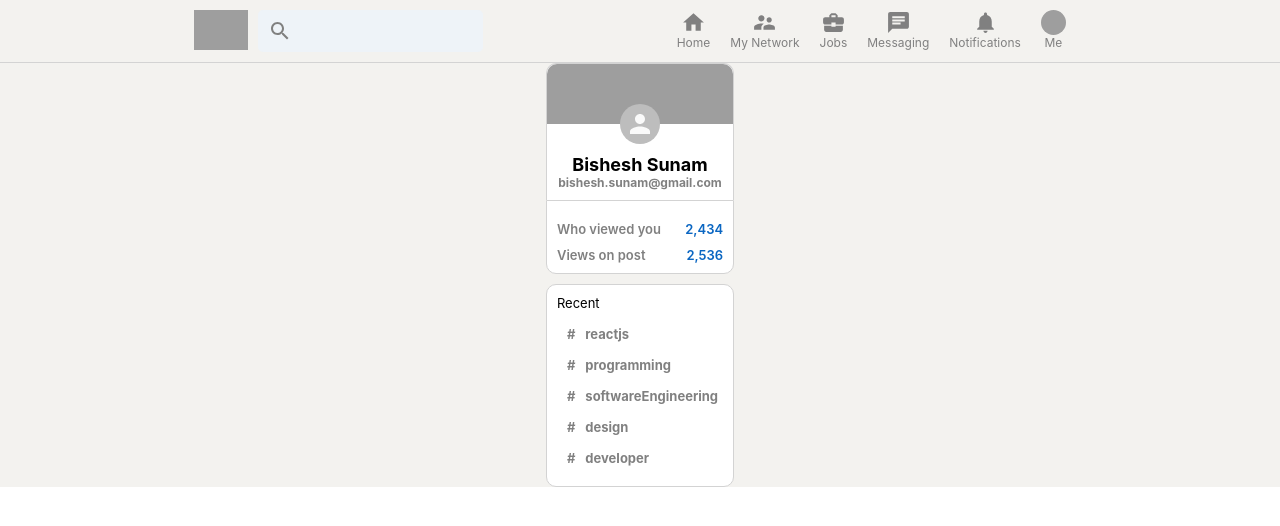
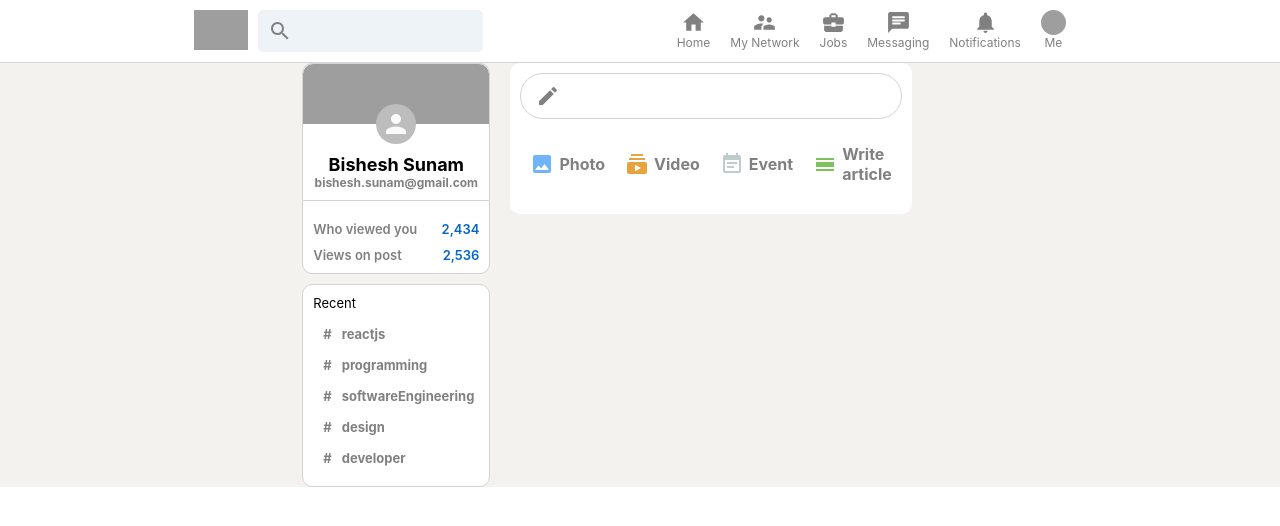
Before and after one commit to Bishesh58/linkedIn-clone-react, a React (Create React App) app: page / in a window 1280 px wide. Shown: the top 526 px of the page. Built offline with nearby package versions, Linux system fonts and the light colour scheme; grey boxes are pictures that could not be loaded.

Commit message:
feed inputOptions completed

```diff
--- a/src/App.js
+++ b/src/App.js
@@ -4,6 +4,7 @@
 import './App.css';
 import Header from './Components/Header';
 import Sidebar from './Components/Sidebar';
+import Feed from './Components/Feed';
 
 function App() {
   return (
@@ -12,10 +13,9 @@
 
       <div className="app__body">
         <Sidebar />
+        <Feed />
+
       </div>
-        {/* Sidebar */}
-        {/* Feed */}
-        {/* Widgets */}
     </div>
   );
 }
--- /dev/null
+++ b/src/Components/Feed.css
@@ -0,0 +1,43 @@
+.feed{
+    flex: 0.6;
+    margin: 0 20px;
+}
+
+.feed__inputContainer{
+  background-color: white;
+  padding: 10px;
+  padding-bottom: 20px;
+  border-radius: 10px;
+  margin-bottom: 20px;
+}
+
+.feed__input{
+    border: 1px solid lightgrey;
+    border-radius: 30px;
+    display: flex;
+    padding: 10px;
+    color: grey;
+    padding-left: 15px;
+}
+
+.feed__input > form{
+    display: flex;
+    width: 100%;
+}
+
+.feed__input > form > input{
+    border: none;
+    display: 1;
+    margin-left: 10px;
+    outline-width: 0;
+    font-weight: 600;
+}
+
+.feed__input > form > button{
+    display: none;
+}
+
+.feed__inputOptions{
+    display: flex;
+    justify-content: space-evenly;
+}
--- /dev/null
+++ b/src/Components/Feed.js
@@ -0,0 +1,42 @@
+import React from 'react';
+import './Feed.css';
+import CreateIcon from '@material-ui/icons/Create'
+import InputOption from './InputOption';
+import ImageIcon from '@material-ui/icons/Image';
+import SubscriptionsIcon from '@material-ui/icons/Subscriptions';
+import CalenderViewDayIcon from '@material-ui/icons/CalendarViewDay';
+import EventNoteIcon from '@material-ui/icons/EventNote';
+
+
+function Feed() {
+    return (
+        <div className='feed'>
+            <div className="feed__inputContainer">
+                <div className="feed__input">
+                    <CreateIcon />
+                    <form>
+                        <input type="text"/>
+                        <button type="submit">Send</button>
+                    </form>
+                </div>
+                <div className="feed__inputOptions">
+                  <InputOption Icon={ImageIcon}
+                  title="Photo"
+                  color="#70B5F9"/>
+                   <InputOption Icon={SubscriptionsIcon}
+                  title="Video"
+                  color="#E7A33E"/>
+                    <InputOption Icon={EventNoteIcon}
+                  title="Event"
+                  color="#C0CBCD"/>
+                   <InputOption Icon={CalenderViewDayIcon}
+                  title="Write article"
+                  color="#7FC15E"/>
+
+                </div>
+            </div>
+        </div>
+    )
+}
+
+export default Feed ;
--- a/src/Components/Header.css
+++ b/src/Components/Header.css
@@ -5,6 +5,7 @@
     padding-top: 10px;
     padding-bottom: 10px;
     width: 100%;
+    background-color: white;
     position: sticky;
     top: 0;
     z-index: 999;
--- /dev/null
+++ b/src/Components/InputOption.css
@@ -0,0 +1,17 @@
+.inputOption{
+    display: flex;
+    align-items: center;
+    margin-top: 15px;
+    color: grey;
+    padding: 10px;
+    cursor: pointer;
+}
+
+.inputOption:hover{
+    background-color: whitesmoke;
+    border-radius: 10px;
+}
+
+.inputOption > h4{
+    margin-left: 5px;
+}
--- /dev/null
+++ b/src/Components/InputOption.js
@@ -0,0 +1,13 @@
+import React from 'react';
+import './InputOption.css';
+
+function InputOption({title, Icon, color}) {
+    return (
+        <div className='inputOption'>
+            <Icon style={{color: color}} />
+            <h4>{title}</h4>
+        </div>
+    )
+}
+
+export default InputOption;
```
Also changed, not shown: 1 other file (tests, documents, lock files or other folders).
